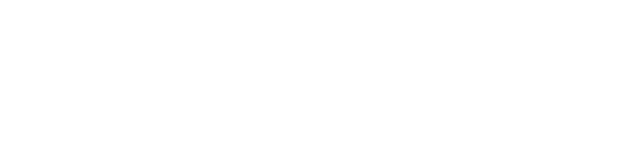
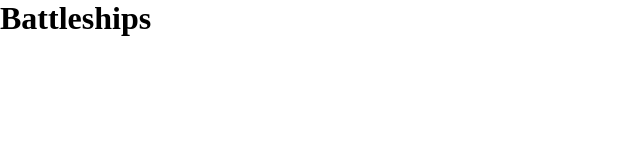
Before and after one commit to lidor-cohen/battleships, a website built with webpack: page src/index.html in a window 1280 px wide. Shown: the whole page, without its empty margins (0-640 px from the left). Built offline with nearby package versions, Linux system fonts and the light colour scheme.

Commit message:
initialize

```diff
--- a/src/index.html
+++ b/src/index.html
@@ -5,5 +5,7 @@
     <meta name="viewport" content="width=device-width, initial-scale=1.0" />
     <title>Document</title>
   </head>
-  <body></body>
+  <body>
+    <h1>Battleships</h1>
+  </body>
 </html>
--- a/src/js/style-loader.js
+++ b/src/js/style-loader.js
@@ -0,0 +1 @@
+import "../styles/main.scss";
--- /dev/null
+++ b/src/styles/main.scss
@@ -0,0 +1,5 @@
+* {
+  margin: 0;
+  padding: 0;
+  box-sizing: border-box;
+}
```
